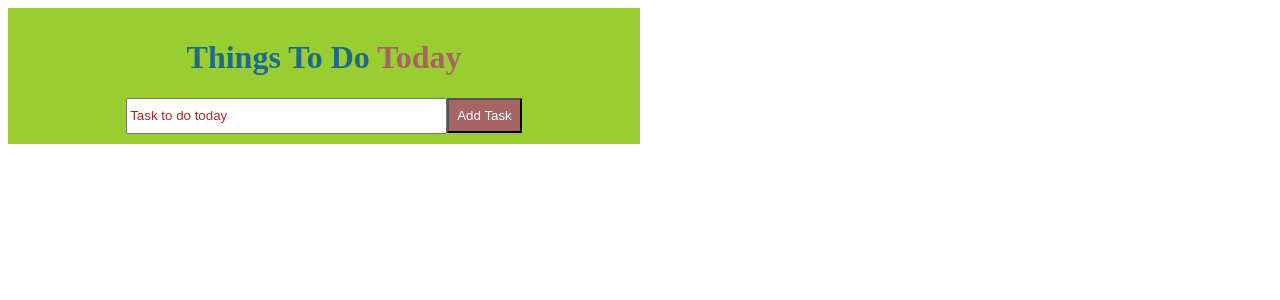
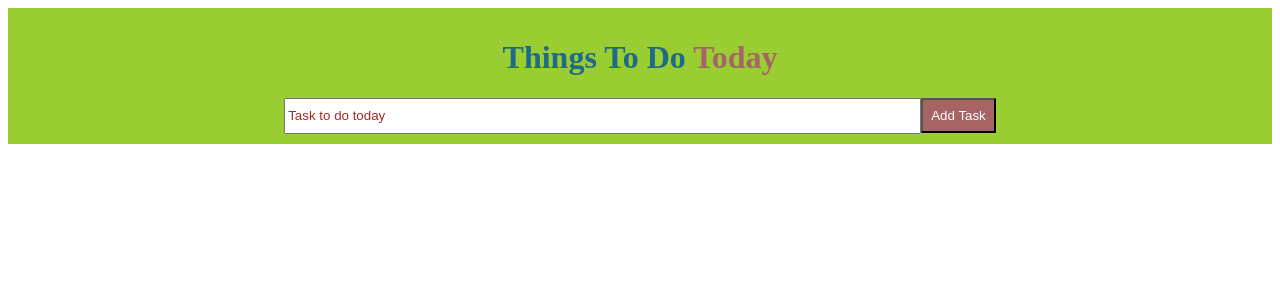
Before and after one commit to Esmondsmith/To-do-list, a React (Create React App) app: page / in a window 1280 px wide. Shown: the top 300 px of the page. Built offline with nearby package versions, Linux system fonts and the light colour scheme.

Commit message:
updated the CSS

```diff
--- a/src/App.css
+++ b/src/App.css
@@ -1,6 +1,5 @@
 .App {
   text-align: center;
-  width: 50%;
 }
 
 
@@ -12,7 +11,12 @@
   background-color: yellowgreen;
   height: 100%;
   padding: 10px 3px;
+}
 
+
+.completed {
+  text-decoration: line-through;
+  opacity: 0.4;
 }
 
 .Todo {
--- a/src/components/TodoForm.js
+++ b/src/components/TodoForm.js
@@ -13,9 +13,6 @@ const TodoForm = ({addTodo}) => {
     //This is used to clear the input field after the value entered is submitted
       setValue ('')
     }
-    // addTodo(value)
-    // //This is used to clear the input field after the value entered is submitted
-    // setValue ('')
   }
 
   return (
```
